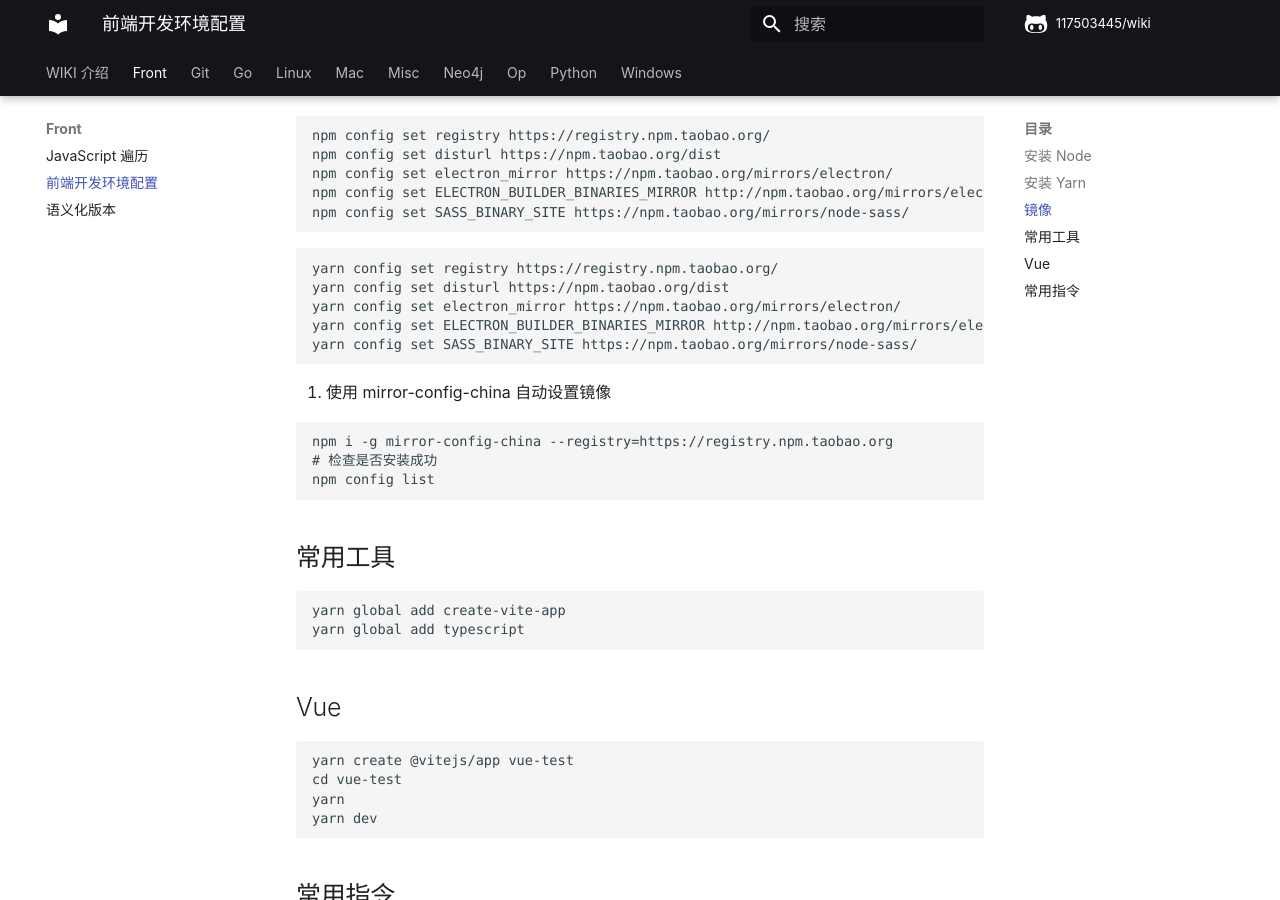
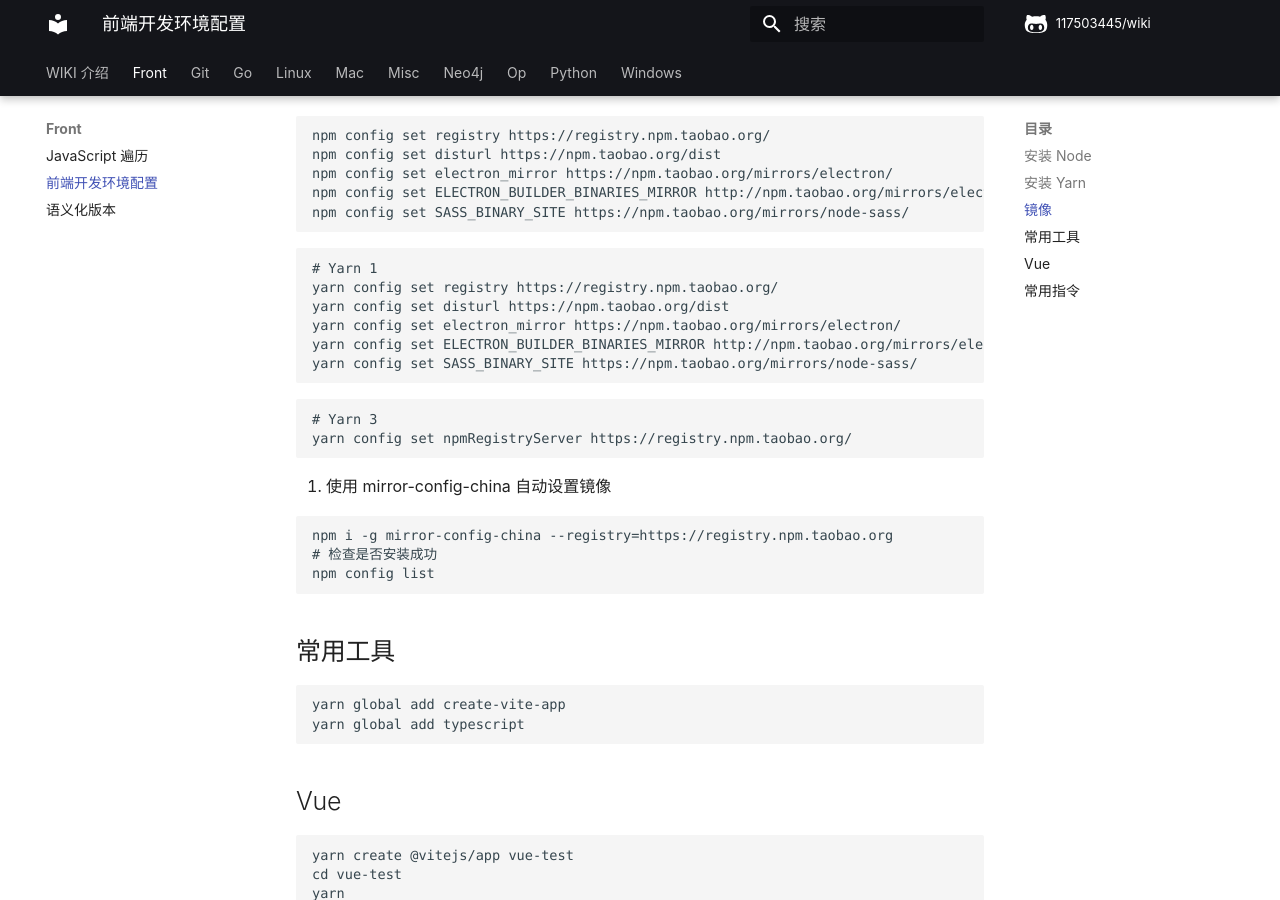
Before and after one commit to 117503445/wiki, an MkDocs documentation site: the page built from docs/front/前端开发环境配置.md, in a window 1280 px wide and 900 px high, scrolled down 701 px. Built offline with MkDocs 1.6.1 and Material for MkDocs 9.7.7, drawn with Linux system fonts in a browser that asks for light colours; some web fonts are replaced; comment, search, counter and statistics services are not loaded.

Commit message:
Update 前端开发环境配置.md

````diff
--- a/docs/front/前端开发环境配置.md
+++ b/docs/front/前端开发环境配置.md
@@ -34,11 +34,17 @@ npm config set SASS_BINARY_SITE https://npm.taobao.org/mirrors/node-sass/
 ```
 
 ```sh
+# Yarn 1
 yarn config set registry https://registry.npm.taobao.org/
 yarn config set disturl https://npm.taobao.org/dist
 yarn config set electron_mirror https://npm.taobao.org/mirrors/electron/
 yarn config set ELECTRON_BUILDER_BINARIES_MIRROR http://npm.taobao.org/mirrors/electron-builder-binaries/
 yarn config set SASS_BINARY_SITE https://npm.taobao.org/mirrors/node-sass/
+```
+
+```sh
+# Yarn 3
+yarn config set npmRegistryServer https://registry.npm.taobao.org/
 ```
 
 2. 使用 mirror-config-china 自动设置镜像
````
